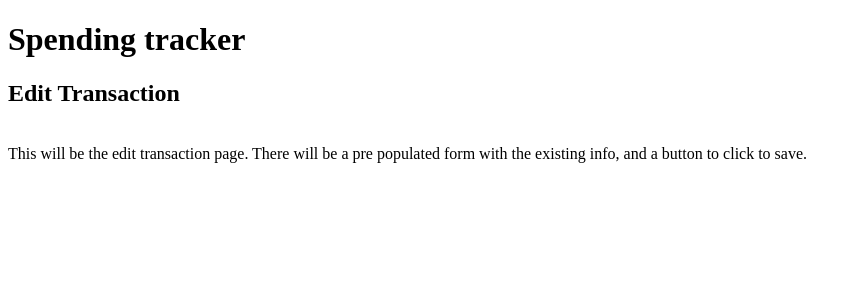
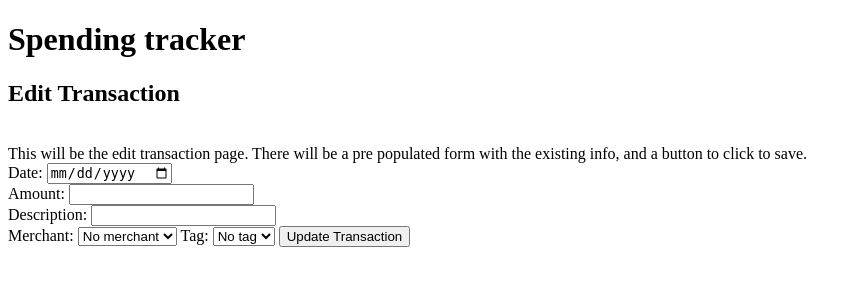
Before and after one commit to Andrew-Lindsay42/Spending-Tracker, a Flask app: template templates/transactions/edit.html in a window 1280 px wide. Shown: the top 300 px of the page, without its empty margins (0-858 px from the left). Run offline with Flask 2, Linux system fonts and the light colour scheme; the template is opened without the code that fills it, so the values that code supplies are empty; some libraries are stand-ins or nearby versions.

Commit message:
Added ability to edit transactions

```diff
--- a/console.py
+++ b/console.py
@@ -39,7 +39,7 @@ tag_repo.save(groceries)
 tag_repo.save(eating_out)
 
 weekly_shop = Transaction(28.44, datetime.date(2021, 12, 12), 'Weekly shop', tesco, groceries)
-lunch = Transaction(2.00, datetime.date(2021, 12, 8), None, greggs, groceries)
+lunch = Transaction(2.22, datetime.date(2021, 12, 8), None, greggs, groceries)
 forgotten_spend = Transaction(7.55, datetime.date(2021, 12, 10))
 dinner = Transaction(11.95, datetime.date(2021, 11, 13), 'Dinner', None, eating_out)
 
--- a/templates/transactions/edit.html
+++ b/templates/transactions/edit.html
@@ -4,4 +4,42 @@
 <h2>Edit Transaction</h2>
 <br>This will be the edit transaction page. There will be a pre populated form with the existing info, and a button to click to save.
 
+<div id = "form">
+    <form action='/transactions/{{transaction.id}}/edit' method="post">
+        <label for="date">Date:</label>
+        <input type="date" name="date" id="date" value = "{{transaction.date}}">
+        <br>
+        <label for="amount">Amount:</label>
+        <input type="number" name="amount" id="amount" value = "{{transaction.amount}}" step="0.01">
+        <br>
+        <label for="description">Description:</label>
+        <input type="text" name="description" id="description" value = "{{transaction.description}}">
+        <br>
+        <label for="merchant">Merchant:</label>
+        <select id="merchant" name="merchant_id">
+            <option value="no merchant" selected = "selected">
+                No merchant
+            </option>
+        {% for merchant in merchants %}
+            <option value="{{ merchant.id }}" {% if transaction.merchant.id== merchant.id %} selected="selected"{% endif %}>
+            {{ merchant.name }}
+            </option>
+        {% endfor %}
+        </select>
+        <label for="tag">Tag:</label>
+        <select id="tag" name="tag_id">
+            <option value="no tag" selected = "selected">
+                No tag
+            </option>
+        {% for tag in tags %}
+            <option value="{{ tag.id }}" {% if transaction.tag.id== tag.id %} selected="selected"{% endif %}>
+            {{ tag.name }}
+            </option>
+        {% endfor %}
+        </select>
+
+        <button type="submit">Update Transaction</button>
+    </form>
+</div>
+
 {% endblock %}
```
Also changed, not shown: controllers/transactions_controller.py (+22 -4 lines), repositories/transaction_repository.py (+6 -6 lines).
